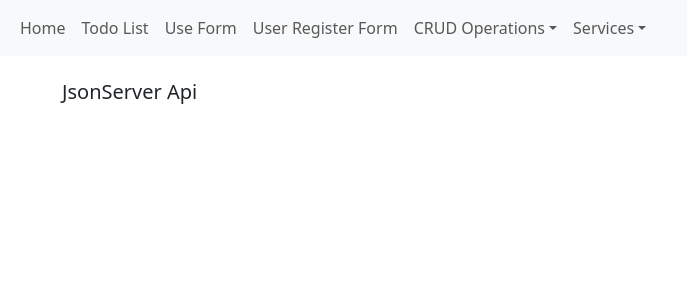
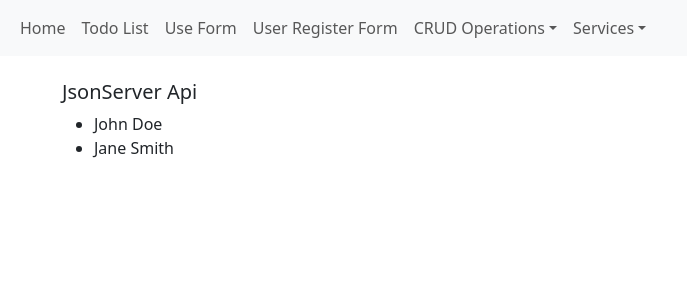
Before and after one commit to Shalini2517/ReactJs-Practice, a React (Vite) app: page /jsonServerApi in a window 1280 px wide. Shown: the top 300 px of the page, without its empty margins (0-687 px from the left). Built offline with nearby package versions, Linux system fonts and the light colour scheme; data requests are answered from the project's data file.

Commit message:
json-server rest api integration

```diff
--- /dev/null
+++ b/db.json
@@ -0,0 +1,6 @@
+{
+    "users": [
+      { "id": 1, "name": "John Doe", "email": "john@example.com" },
+      { "id": 2, "name": "Jane Smith", "email": "jane@example.com" }
+    ]
+  }
--- a/src/apiServices/jsonServerApi.jsx
+++ b/src/apiServices/jsonServerApi.jsx
@@ -1,7 +1,40 @@
+import axios from "axios";
+import { useEffect, useState } from "react";
 export const JsonServerApi = () => {
-    return (
-      <>
-        <h5>JsonServer Api</h5>
-      </>
-    );
+  const [users, setUsers] = useState([]);
+  const [loading, setLoading] = useState(true);
+  const url = "http://localhost:5000/users";
+
+  useEffect(() => {
+    restApi();
+  }, []);
+
+  const restApi = async () => {
+    try {
+      const response = await axios.get(url);
+      console.log(response.data);
+      setUsers(response.data);
+    } catch (error) {
+      console.error("Error Message : " + error);
+    } finally {
+      setLoading(false);
+    }
   };
+
+  return (
+    <>
+      <h5>JsonServer Api</h5>
+      {loading ? (
+        <p>Loading...</p>
+      ) : (
+        <ul>
+          {users.length > 0 ? (
+            users.map((user) => <li key={user.id}>{user.name}</li>)
+          ) : (
+            <p>No Users Found</p>
+          )}
+        </ul>
+      )}
+    </>
+  );
+};
```
